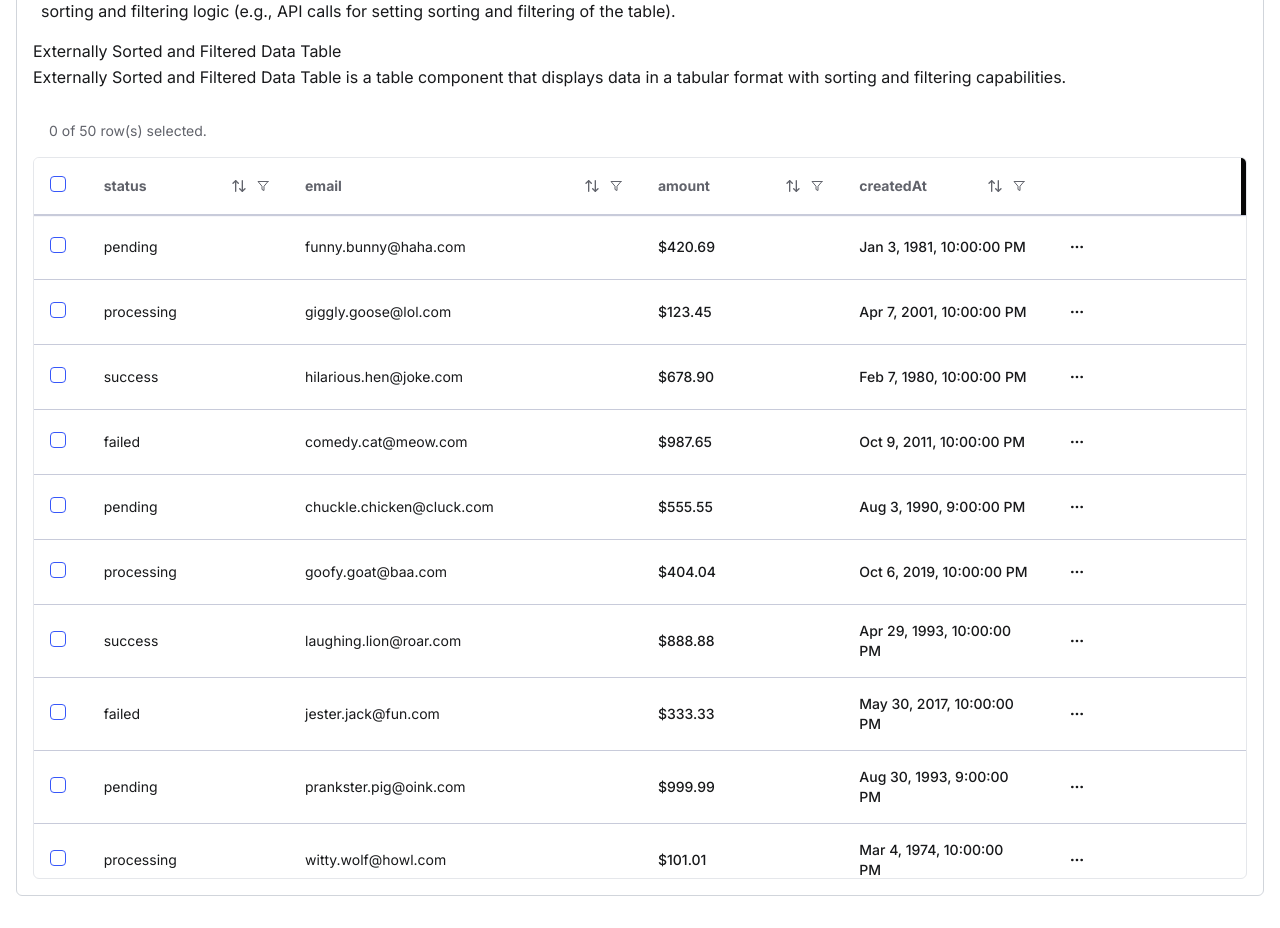
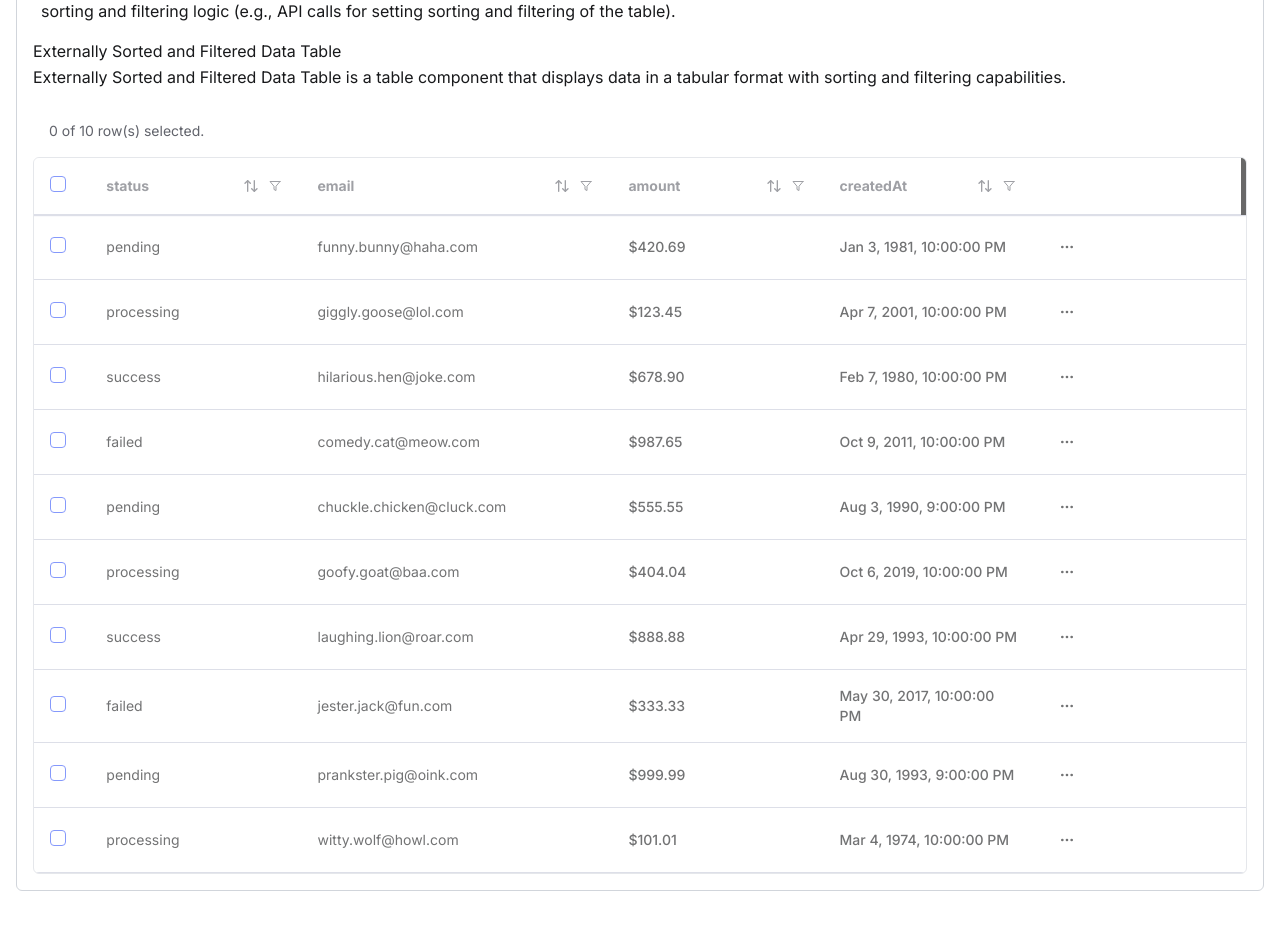
Before and after one commit to DreamEcho100/ui-components-playground, a Next.js app: page / in a window 1280 px wide. Shown: the part 2940-3868 px from the top of the page. Built offline with nearby package versions, Linux system fonts and the light colour scheme.

Commit message:
feat: adding 'infinite-loading-row-trigger'

```diff
--- a/src/app/(home)/_components/show-cases/data-tables/actions/index.js
+++ b/src/app/(home)/_components/show-cases/data-tables/actions/index.js
@@ -8,10 +8,21 @@ export default async function fetchPaymentsDataPageAction(input) {
   const offset = input.offset ?? 0;
   const limit = input.limit ?? 10;
 
+  /** @type {number | null} */
+  let nextCursor = null;
+
+  if (offset > 0) {
+    throw new Error('Failed to fetch data');
+  }
+
+  if (offset + limit < paymentsData.length) {
+    nextCursor = offset + limit;
+  }
+
   await sleep(3000);
 
   return {
     items: paymentsData.slice(offset, offset + limit),
-    nextCursor: offset + limit,
+    nextCursor,
   };
 }
--- a/src/app/(home)/_components/show-cases/data-tables/index.jsx
+++ b/src/app/(home)/_components/show-cases/data-tables/index.jsx
@@ -9,6 +9,8 @@ import { paymentsData } from './utils';
 import { keepPreviousData, useInfiniteQuery } from '@tanstack/react-query';
 import fetchPaymentsDataPageAction from './actions';
 import useDataTableQueryInputs from '~/components/ui/data-table/store/utils/hooks/data-table-query-inputs';
+import { useEffect } from 'react';
+import { toast } from 'sonner';
 
 function LocallySortedAndFilteredDataTableStore() {
   const [dataTableStore, columns] = useDataTableStore(paymentColumns);
@@ -20,7 +22,7 @@ function LocallySortedAndFilteredDataTableStore() {
   );
 }
 
-const defaultLimit = 50;
+const defaultLimit = 10;
 const defaultOffset = 0;
 function ExternallySortedAndFilteredDataTableStore() {
   const [dataTableStore, columns] = useDataTableStore(paymentColumns, {
@@ -59,6 +61,10 @@ function ExternallySortedAndFilteredDataTableStore() {
       }),
     placeholderData: keepPreviousData,
     getNextPageParam: (lastPage) => {
+      if (!lastPage?.nextCursor) {
+        return undefined;
+      }
+
       const lastOffset = lastPage?.nextCursor ?? defaultOffset;
 
       /** @type {import('./actions/types').GetManyPaymentActionInput} */
@@ -71,10 +77,23 @@ function ExternallySortedAndFilteredDataTableStore() {
 
       return newCursor;
     },
+    // refetchInterval
+    // retry
   });
 
   const isPending = getManyInfiniteQuery.isFetching;
   const data = getManyInfiniteQuery.data?.pages.flatMap((page) => page.items);
+
+  const isLoading =
+    getManyInfiniteQuery.isFetching && !getManyInfiniteQuery.isRefetching;
+
+  useEffect(() => {
+    if (!getManyInfiniteQuery.isError) {
+      return;
+    }
+
+    toast.error('Failed to load data\n' + getManyInfiniteQuery.error.message);
+  }, [getManyInfiniteQuery.isError, getManyInfiniteQuery.error]);
 
   return (
     <DataTableProvider store={dataTableStore}>
@@ -83,6 +102,16 @@ function ExternallySortedAndFilteredDataTableStore() {
         data={data}
         rowIdKey="id"
         isPending={isPending}
+        infiniteLoading={{
+          loadMore: (options) =>
+            getManyInfiniteQuery.fetchNextPage().then(options.onSuccess),
+          isPending: getManyInfiniteQuery.isFetchingNextPage,
+          isDisabled:
+            !getManyInfiniteQuery.hasNextPage ||
+            isLoading ||
+            getManyInfiniteQuery.isFetchingNextPage,
+          hasMore: getManyInfiniteQuery.hasNextPage,
+        }}
       />
     </DataTableProvider>
   );
--- a/src/app/_components/providers.jsx
+++ b/src/app/_components/providers.jsx
@@ -1,5 +1,6 @@
 'use client';
 import { QueryClient, QueryClientProvider } from '@tanstack/react-query';
+import { Toaster } from '~/components/ui/sonner';
 
 const queryClient = new QueryClient();
 
@@ -10,6 +11,7 @@ export default function Providers(props) {
   return (
     <QueryClientProvider client={queryClient}>
       {props.children}
+      <Toaster />
     </QueryClientProvider>
   );
 }
--- /dev/null
+++ b/src/components/ui/data-table/components/infinite-loading-row-trigger/index.jsx
@@ -0,0 +1,55 @@
+import { useEffect, useRef, useState } from 'react';
+import useIsIntersecting from './utils';
+
+const defaultDelayAmountAfterSuccessMS = 1500;
+
+/**
+ * @param {import("./types").InfiniteLoadingRowTriggerProps} props
+ */
+export default function InfiniteLoadingRowTrigger(props) {
+  const ref = useRef(/** @type {HTMLTableRowElement | null} */ (null));
+  const delayAmountAfterSuccessMS =
+    props.delayAmountAfterSuccessMS ?? defaultDelayAmountAfterSuccessMS;
+
+  const isDisabled = props.isPending || !props.hasMore || props.isDisabled;
+  const isIntersecting = useIsIntersecting({ ref });
+  const [status, setStatus] = useState(
+    /**
+     * @type {'idle' | 'loading' | 'success'}
+     */
+    ('idle'),
+  );
+  const loadMore = props.loadMore;
+
+  useEffect(() => {
+    if (status !== 'idle') {
+      return;
+    }
+
+    if (!isIntersecting || isDisabled) {
+      return;
+    }
+    setStatus('loading');
+    loadMore({
+      onSuccess: () => {
+        setStatus('success');
+      },
+    });
+  }, [isDisabled, isIntersecting, loadMore, status]);
+
+  useEffect(() => {
+    if (status !== 'success' || isDisabled) {
+      return;
+    }
+
+    const timeoutId = setTimeout(() => {
+      setStatus('idle');
+    }, delayAmountAfterSuccessMS);
+
+    return () => {
+      clearTimeout(timeoutId);
+    };
+  }, [delayAmountAfterSuccessMS, isDisabled, status]);
+
+  return <tr ref={ref} />;
+}
--- /dev/null
+++ b/src/components/ui/data-table/components/infinite-loading-row-trigger/types.ts
@@ -0,0 +1,8 @@
+export interface InfiniteLoadingRowTriggerProps {
+  loadMore: (options: { onSuccess: () => void }) => Promise<void>;
+  isPending: boolean;
+  isDisabled?: boolean;
+  hasMore: boolean;
+  delayAmountAfterSuccessMS?: number;
+  delayAmountAfterErrorMS?: number;
+}
--- /dev/null
+++ b/src/components/ui/data-table/components/infinite-loading-row-trigger/utils.js
@@ -0,0 +1,32 @@
+import { useEffect, useState } from 'react';
+
+/**
+ * @template {Element} T
+ *
+ * @param {{
+ * 	ref: React.MutableRefObject<T | null>
+ *  intersectionObserverInit?: IntersectionObserverInit
+ * }} props
+ */
+export default function useIsIntersecting(props) {
+  const [isIntersecting, setIsIntersecting] = useState(false);
+
+  useEffect(() => {
+    const observer = new IntersectionObserver((entries) => {
+      const [entry] = entries;
+      setIsIntersecting(entry.isIntersecting);
+    }, props.intersectionObserverInit);
+
+    if (props.ref.current) {
+      observer.observe(props.ref.current);
+    }
+
+    return () => {
+      if (props.ref.current) {
+        observer.unobserve(props.ref.current);
+      }
+    };
+  }, [props.ref, props.intersectionObserverInit]);
+
+  return isIntersecting;
+}
--- a/src/components/ui/data-table/index.jsx
+++ b/src/components/ui/data-table/index.jsx
@@ -16,10 +16,11 @@ import {
   TableRow,
 } from '~/components/ui/table';
 import { useStore } from 'zustand';
-import { memo, useMemo } from 'react';
+import { memo, useEffect, useMemo, useRef } from 'react';
 import { useDataTableContextStore } from './context';
 import { DataTableColumnHeader } from './components/column-header';
 import { dateBetweenFilterFn } from './components/column-header/components/filters/utils';
+import InfiniteLoadingRowTrigger from './components/infinite-loading-row-trigger';
 
 /**
  * @template TData
@@ -154,6 +155,7 @@ export function DataTable(props) {
             // width: table.getCenterTotalSize(),
             // width: '100%'
           }}
+          className={props.isPending ? 'animate-pulse pointer-events-none' : ''}
         >
           <TableHeader>
             {table.getHeaderGroups().map((headerGroup) => (
@@ -175,8 +177,10 @@ export function DataTable(props) {
             ))}
           </TableHeader>
 
-          <TableBody className={props.isPending ? 'animate-pulse' : ''}>
+          <TableBody>
             {table.getRowModel().rows?.length ? (
+              <>
+                {
                   //  When resizing any column we will render this special memoized version of our table body
                   table.getState().columnSizingInfo.isResizingColumn ? (
                     <MemoizedDataTableBody
@@ -184,15 +188,23 @@ export function DataTable(props) {
                       rowIdKey={props.rowIdKey}
                     />
                   ) : (
-                <DataTableBodyContent table={table} rowIdKey={props.rowIdKey} />
+                    <DataTableBodyContent
+                      table={table}
+                      rowIdKey={props.rowIdKey}
+                    />
                   )
+                }
+                {props.infiniteLoading && (
+                  <InfiniteLoadingRowTrigger {...props.infiniteLoading} />
+                )}
+              </>
             ) : (
               <TableRow>
                 <TableCell
                   colSpan={props.columns.length}
                   className="h-24 text-center"
                 >
-                  No results.
+                  {props.isPending ? 'Loading...' : 'No data to display.'}
                 </TableCell>
               </TableRow>
             )}
--- a/src/components/ui/data-table/types.ts
+++ b/src/components/ui/data-table/types.ts
@@ -8,12 +8,14 @@ import {
 } from '@tanstack/react-table';
 import { SelectDropdownProps } from '~/components/ui/select/type';
 import { InputProps } from '~/components/ui/input/types';
+import { InfiniteLoadingRowTriggerProps } from './components/infinite-loading-row-trigger/types';
 
 export interface DataTableProps<TData, TValue> {
   columns: ColumnDef<TData, TValue>[];
   data: TData[];
   rowIdKey?: keyof TData;
   isPending?: boolean;
+  infiniteLoading?: InfiniteLoadingRowTriggerProps;
 }
 
 export type ValueOrUpdater<Value> = Value | ((prevValue: Value) => Value);
```
Lines whose indentation alone changed are shown as unchanged.
